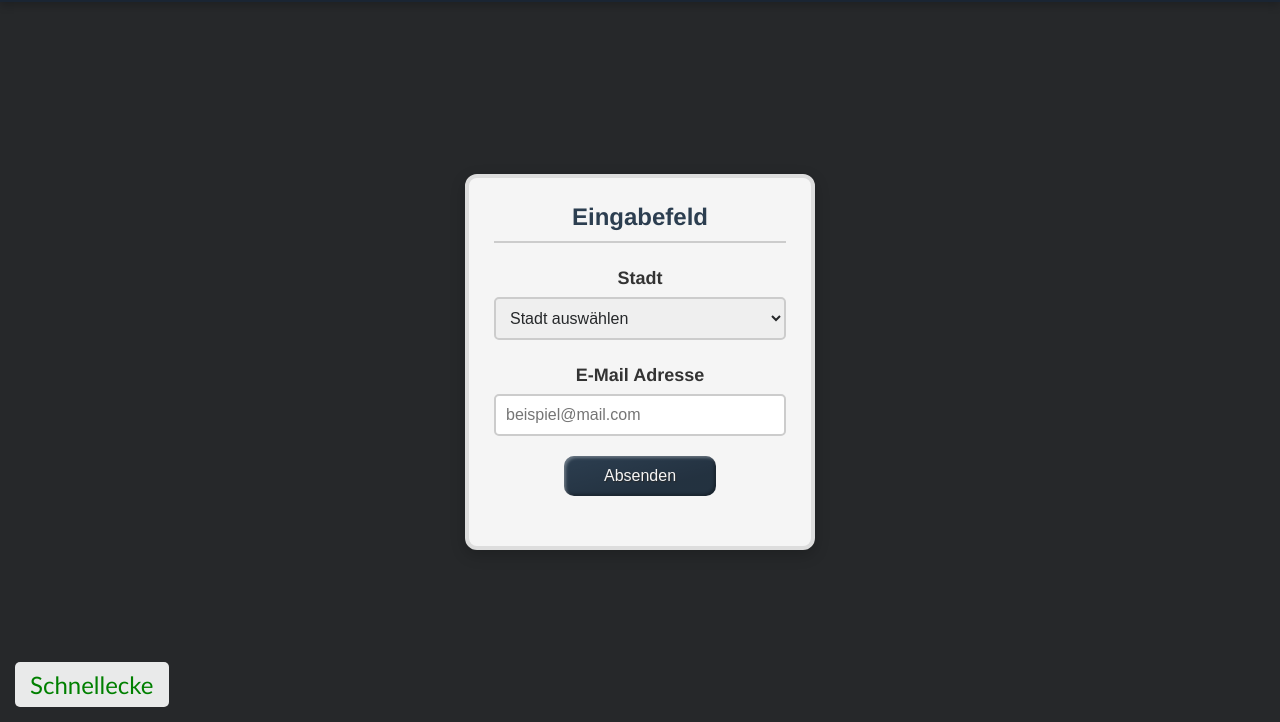
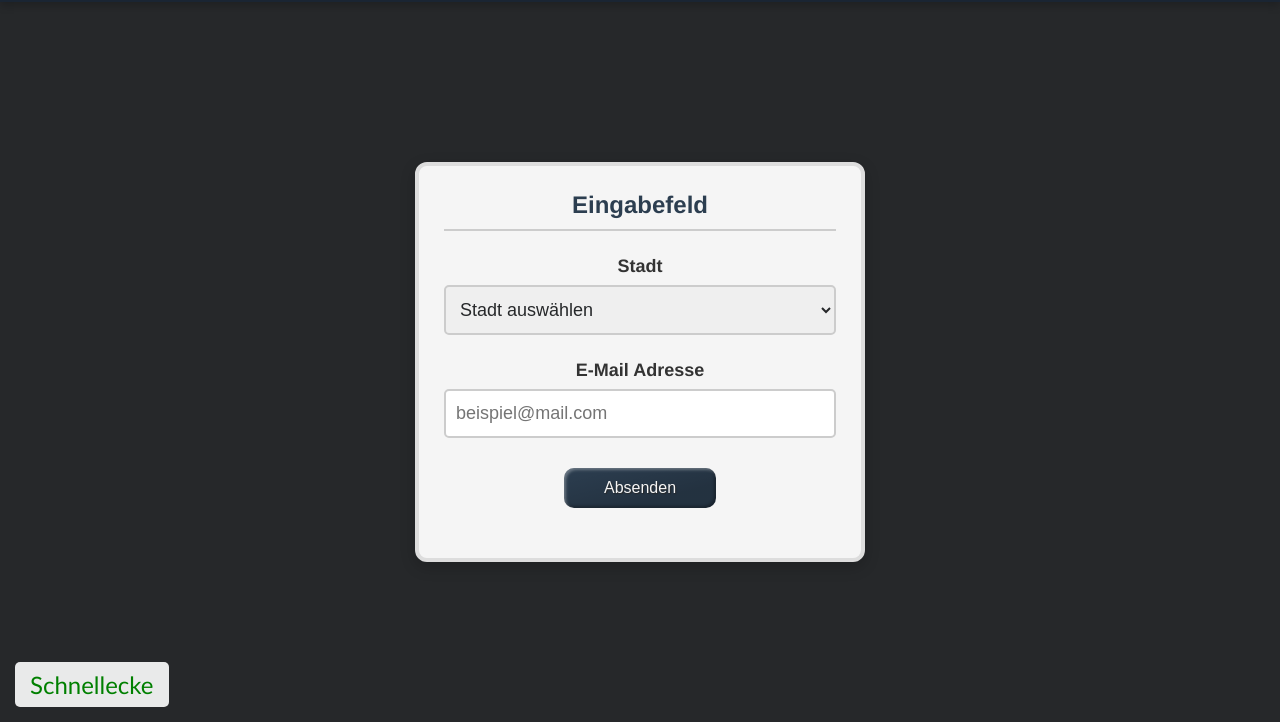
Before and after one commit to scrmarcel/weatherApiWeb, a plain HTML site: page index.html in a window 1280 px wide. Shown: the part 78-800 px from the top of the page. Drawn offline with Linux system fonts and the light colour scheme.

Commit message:
make the input box in the middle bigger.

```diff
--- a/style.css
+++ b/style.css
@@ -38,7 +38,7 @@ header h1 {
   font-size: 18px;
   text-align: center;
   background-color: whitesmoke;
-  width: 350px;
+  width: 450px; /* Increased from 350px */
   padding: 25px;
   border: 4px solid #ddd;
   border-radius: 12px;
@@ -66,14 +66,23 @@ header h1 {
   color: #333;
 }
 
-.dataread select,
+.dataread select {
+  width: 100%;
+  padding: 12px 10px; /* Increased top/bottom padding */
+  border: 2px solid #ccc;
+  border-radius: 5px;
+  font-size: 18px; /* Increased from 16px */
+  color: #26282a;
+}
+
 .dataread2 input {
   width: 100%;
-  padding: 10px;
+  padding: 12px 10px; /* Increased top/bottom padding */
   border: 2px solid #ccc;
   border-radius: 5px;
-  font-size: 16px;
+  font-size: 18px; /* Increased from 16px */
   color: #26282a;
+  margin-bottom: 10px; /* Add some space below */
 }
 
 .dataread select:focus,
@@ -178,6 +187,6 @@ header h1 {
 @media (max-width: 500px) {
   .inputfield {
     width: 95%;
-    max-width: 350px;
+    max-width: 450px; /* Increased from 350px */
   }
 }
```
